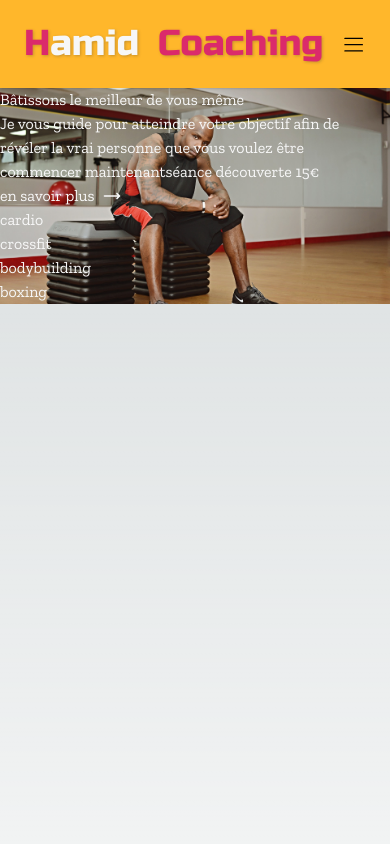
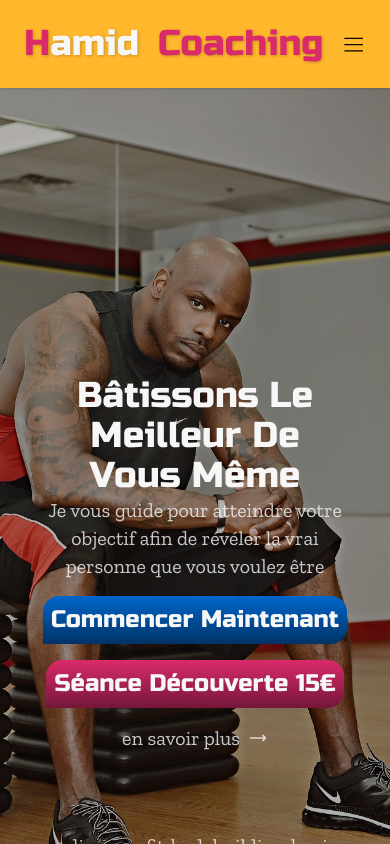
Before and after one commit to newdev-creator/hamid, a Next.js app: page / in a window 390 px wide. Shown: the top 844 px of the page. Built offline with nearby package versions, Linux system fonts and the light colour scheme.

Commit message:
FEAT: hero mobile first

```diff
--- a/app/components/Hero.tsx
+++ b/app/components/Hero.tsx
@@ -1,35 +1,49 @@
 import React from "react";
+import { Russo_One } from "next/font/google";
+
+const russoOne = Russo_One({
+  subsets: ["latin"],
+  weight: "400",
+});
 import bg from "../../public/assets/img/bg-hero.jpg";
 import ArrowRight from "./icons/ArrowRight";
+import Button from "./ui/Button";
 
 export default function Hero() {
   return (
     <>
       <div className="bg-orange w-full h-[5.5rem] md:h-24"></div>
       <div
-        className="bg-cover bg-center max-w-ful"
+        className="relative bg-cover bg-center max-w-ful flex flex-col"
         style={{
           backgroundImage: `url(${bg.src})`,
           width: "100%",
           height: "100%",
         }}
       >
-        <div>
-          <h1>Bâtissons le meilleur de vous même</h1>
-          <p>
-            Je vous guide pour atteindre votre objectif afin de révéler la vrai
-            personne que vous voulez être
-          </p>
+        <div className="absolute inset-0 bg-black opacity-30"></div>
+        <div className="relative text-center px-10 pt-72 md:text-start md:ms-20">
           <div>
-            <button>commencer maintenant</button>
-            <button>séance découverte 15€</button>
-            <p className="flex items-center gap-2">
-              en savoir plus <ArrowRight />
+            <h2
+              className={`text-4xl md:text-6xl text-white capitalize ${russoOne.className}`}
+            >
+              Bâtissons le meilleur de vous même
+            </h2>
+            <p className="text-xl font-medium opacity-80 mb-4">
+              Je vous guide pour atteindre votre objectif afin de révéler la
+              vrai personne que vous voulez être
             </p>
+            <div className="">
+              <Button href="#" label="commencer maintenant" />
+              <Button href="#" label="séance découverte 15€" variant="pink" />
+              <p className="cursor-pointer hover:opacity-100 text-xl font-medium opacity-80 flex justify-center items-center gap-2">
+                en savoir plus <ArrowRight />
+              </p>
+            </div>
           </div>
         </div>
-        <div>
-          <ul>
+        <div className="px-10 text-xl font-medium opacity-80 mb-4 mt-20 underline underline-offset-8">
+          <ul className="flex justify-between items-center">
             <li>cardio</li>
             <li>crossfit</li>
             <li>bodybuilding</li>
--- a/app/components/ui/Button.tsx
+++ b/app/components/ui/Button.tsx
@@ -21,7 +21,7 @@ const Button: React.FC<ButtonProps> = ({ href, label, variant = "blue" }) => {
 
   return (
     <button
-      className={`text-2xl p-2 text-white capitalize ${gradientClass} rounded-tl-2xl rounded-tr-2xl rounded-br-2xl transition ease-in-out delay-100 hover:-translate-y-1 hover:scale-110 duration-200 ${russoOne.className}`}
+      className={`text-2xl p-2 mb-4 text-white capitalize ${gradientClass} rounded-tl-2xl rounded-tr-2xl rounded-br-2xl transition ease-in-out delay-100 hover:-translate-y-1 hover:scale-110 duration-200 ${russoOne.className}`}
     >
       <Link href={href}>{label}</Link>
     </button>
--- a/tailwind.config.ts
+++ b/tailwind.config.ts
@@ -24,8 +24,8 @@ const config: Config = {
         // gradient
         blue1: "#003366",
         blue2: "#0066CC",
-        pink1: "#DB2A6B",
-        pink2: "#751639"
+        pink1: "#751639",
+        pink2: "#DB2A6B",
       },
     },
   },
```
